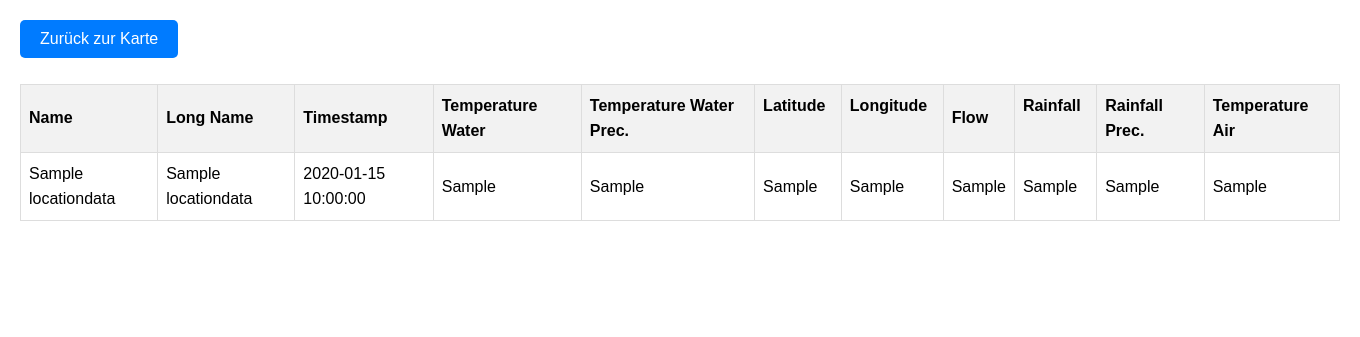
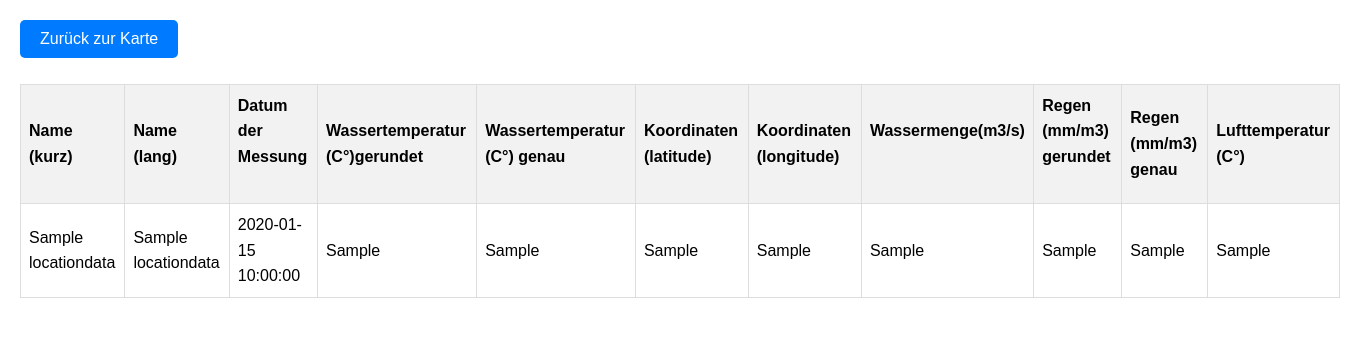
Before and after one commit to jonasteuscher/aareguru, a PHP site: page /php/unloadTable.php in a window 1360 px wide. Shown: the top 337 px of the page. Run offline with PHP 8.4, Linux system fonts and the light colour scheme; tables that the repository leaves empty or names only in its code hold one stand-in row (values such as "Sample post").

Commit message:
Table header

```diff
--- a/php/unloadTable.php
+++ b/php/unloadTable.php
@@ -66,17 +66,17 @@ try {
     <table id="dataTable">
         <thead>
             <tr>
-                <th onclick="sortTable(0, this)">Name<span class="arrow"></span></th>
-                <th onclick="sortTable(1, this)">Long Name<span class="arrow"></span></th>
-                <th onclick="sortTable(2, this)">Timestamp<span class="arrow"></span></th>
-                <th onclick="sortTable(3, this)">Temperature Water<span class="arrow"></span></th>
-                <th onclick="sortTable(4, this)">Temperature Water Prec.<span class="arrow"></span></th>
-                <th onclick="sortTable(5, this)">Latitude<span class="arrow"></span></th>
-                <th onclick="sortTable(6, this)">Longitude<span class="arrow"></span></th>
-                <th onclick="sortTable(7, this)">Flow<span class="arrow"></span></th>
-                <th onclick="sortTable(8, this)">Rainfall<span class="arrow"></span></th>
-                <th onclick="sortTable(9, this)">Rainfall Prec.<span class="arrow"></span></th>
-                <th onclick="sortTable(10, this)">Temperature Air<span class="arrow"></span></th>
+                <th onclick="sortTable(0, this)">Name (kurz)<span class="arrow"></span></th>
+                <th onclick="sortTable(1, this)">Name (lang)<span class="arrow"></span></th>
+                <th onclick="sortTable(2, this)">Datum der Messung<span class="arrow"></span></th>
+                <th onclick="sortTable(3, this)">Wassertemperatur (C°)gerundet<span class="arrow"></span></th>
+                <th onclick="sortTable(4, this)">Wassertemperatur (C°) genau<span class="arrow"></span></th>
+                <th onclick="sortTable(5, this)">Koordinaten (latitude)<span class="arrow"></span></th>
+                <th onclick="sortTable(6, this)">Koordinaten (longitude)<span class="arrow"></span></th>
+                <th onclick="sortTable(7, this)">Wassermenge(m3/s)<span class="arrow"></span></th>
+                <th onclick="sortTable(8, this)">Regen (mm/m3) gerundet<span class="arrow"></span></th>
+                <th onclick="sortTable(9, this)">Regen (mm/m3) genau<span class="arrow"></span></th>
+                <th onclick="sortTable(10, this)">Lufttemperatur (C°)<span class="arrow"></span></th>
             </tr>
         </thead>
         <tbody>
```
